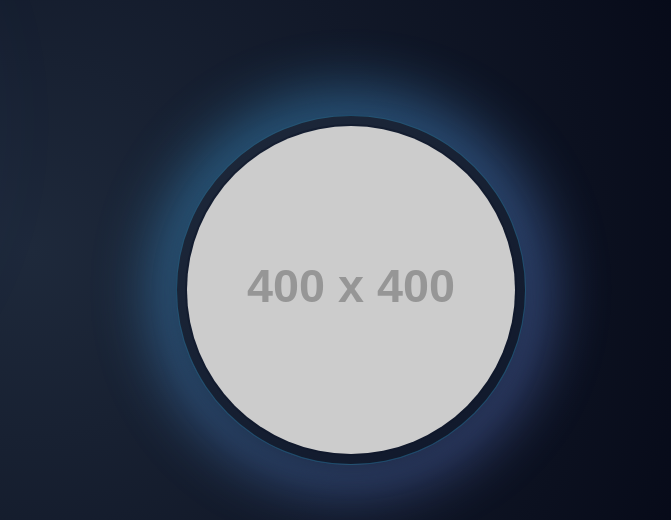
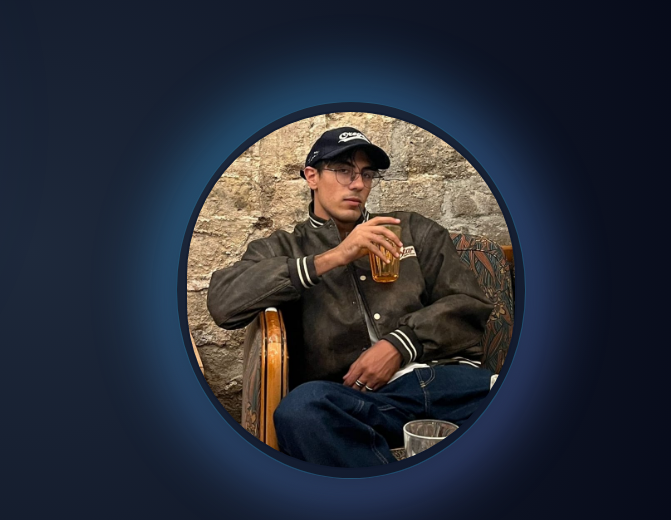
Before and after one commit to Wassim-Smati/wassimsmati.github.io, a plain HTML site: page index.html in a window 1280 px wide. Shown: the part 150-670 px from the top of the page, 609-1280 px from the left. Drawn offline with nearby package versions, Linux system fonts and the light colour scheme; placeholder pictures from the web are drawn by us.

Commit message:
Update profile image source in index.html

```diff
--- a/index.html
+++ b/index.html
@@ -113,7 +113,7 @@
                 <div class="photo-container max-w-[280px] md:max-w-[350px]">
                     <div class="photo-glow"></div>
                     <div class="photo-frame">
-                        <img src="https://via.placeholder.com/400x400" alt="Wassim Smati" class="rounded-full w-full h-full object-cover border-2 border-slate-900/50">
+                        <img src="pfp.jpeg" alt="Wassim Smati" class="rounded-full w-full h-full object-cover border-2 border-slate-900/50">
                     </div>
                 </div>
             </div>
```
